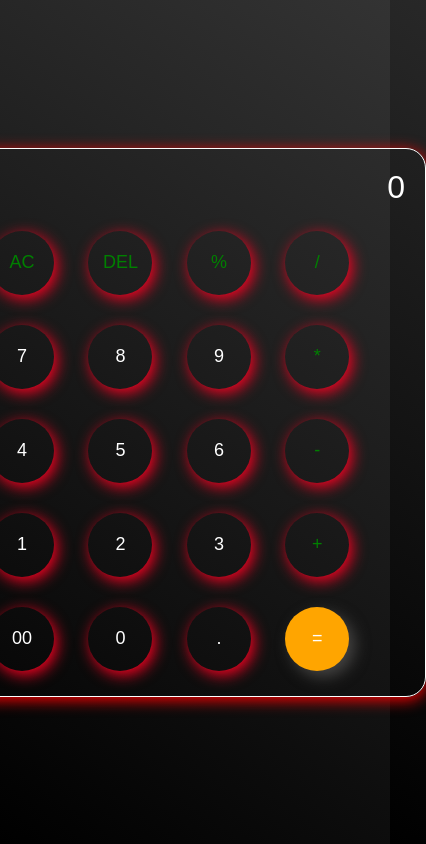
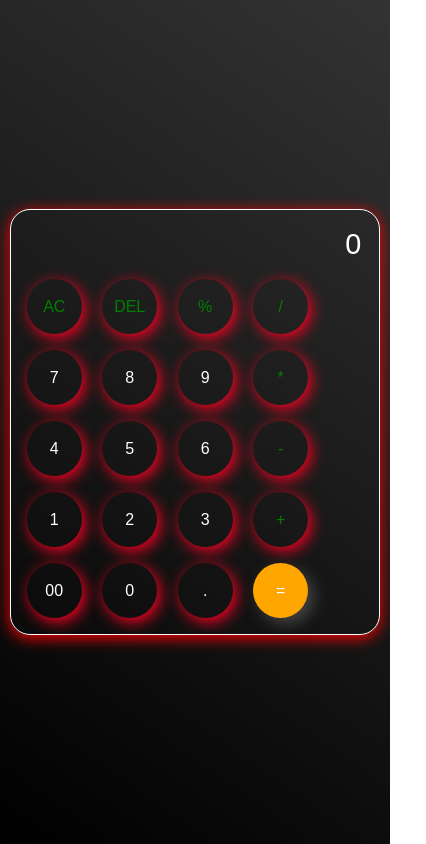
Before and after one commit to hemant-vaishnav334/calculator, a plain HTML site: page index.html in a window 390 px wide. Shown: the whole page, 426 px wide, since content can reach past the window. Drawn offline with Linux system fonts and the light colour scheme.

Commit message:
Add files via upload

```diff
--- a/style.css
+++ b/style.css
@@ -88,3 +88,22 @@ input::-webkit-inner-spin-button,
 input::-webkit-outer-spin-button{
     -webkit-appearance: none;
 }
+
+@media (max-width: 480px) {
+    .main {
+        width: 95%;
+        padding: 8px;
+    }
+
+    input {
+        width: 100%;
+        font-size: 1.8em;
+    }
+
+    button {
+        width: 55px;
+        height: 55px;
+        margin: 8px;
+        font-size: 16px;
+    }
+}
```
